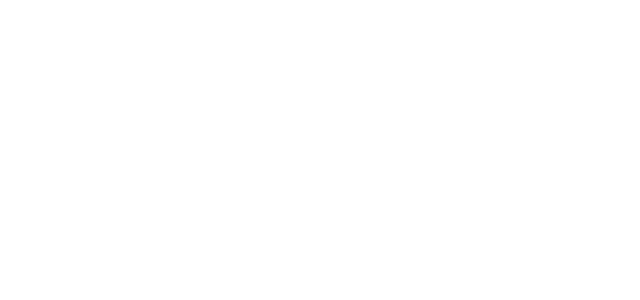
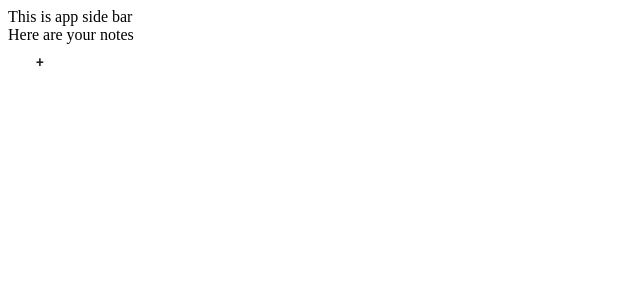
Before and after one commit to mdyerf/notepad, a React (Create React App) app: page / in a window 1280 px wide. Shown: the top 300 px of the page, without its empty margins (0-640 px from the left). Built offline with nearby package versions, Linux system fonts and the light colour scheme.

Commit message:
implementing basic app navigation

```diff
--- a/package.json
+++ b/package.json
@@ -3,11 +3,13 @@
   "version": "0.1.0",
   "private": true,
   "dependencies": {
+    "@material-ui/core": "^4.12.3",
     "@testing-library/jest-dom": "^5.11.4",
     "@testing-library/react": "^11.1.0",
     "@testing-library/user-event": "^12.1.10",
     "react": "^17.0.2",
     "react-dom": "^17.0.2",
+    "react-router-dom": "^6.0.2",
     "react-scripts": "4.0.3",
     "web-vitals": "^1.0.1"
   },
--- a/src/App.js
+++ b/src/App.js
@@ -1,8 +1,23 @@
 import React from "react";
+import { Route, Routes, BrowserRouter } from "react-router-dom";
+import routes from "./constants/routes";
+import AddNote from "./screens/AddNote";
+import Notes from "./screens/Notes";
 import "./App.css";
+import SideBar from "./components/SideBar";
 
 function App() {
-  return <></>;
+  return (
+    <>
+      <SideBar />
+      <BrowserRouter>
+        <Routes>
+          <Route exact path={routes.Home} element={<Notes />} />
+          <Route path={routes.AddNote} element={<AddNote />} />
+        </Routes>
+      </BrowserRouter>
+    </>
+  );
 }
 
 export default App;
--- /dev/null
+++ b/src/components/SideBar.js
@@ -0,0 +1,7 @@
+import React from "react";
+
+function SideBar(props) {
+  return <div>This is app side bar</div>;
+}
+
+export default SideBar;
--- /dev/null
+++ b/src/constants/routes.js
@@ -0,0 +1,4 @@
+export default Object.freeze({
+  Home: "/",
+  AddNote: "/add",
+});
--- /dev/null
+++ b/src/screens/AddNote.js
@@ -0,0 +1,17 @@
+import { Button } from "@material-ui/core";
+import React from "react";
+import { Link } from "react-router-dom";
+import routes from "../constants/routes";
+
+function AddNote(props) {
+  return (
+    <>
+      <div>Adding a new note</div>
+      <Link to={routes.Home}>
+        <Button>Back</Button>
+      </Link>
+    </>
+  );
+}
+
+export default AddNote;
--- /dev/null
+++ b/src/screens/Notes.js
@@ -0,0 +1,17 @@
+import React from "react";
+import { Button } from "@material-ui/core";
+import { Link } from "react-router-dom";
+import routes from "../constants/routes";
+
+function Notes(props) {
+  return (
+    <>
+      <div>Here are your notes</div>
+      <Link to={routes.AddNote}>
+        <Button>+</Button>
+      </Link>
+    </>
+  );
+}
+
+export default Notes;
```
Also changed, not shown: 2 other files (tests, documents, lock files or other folders).
